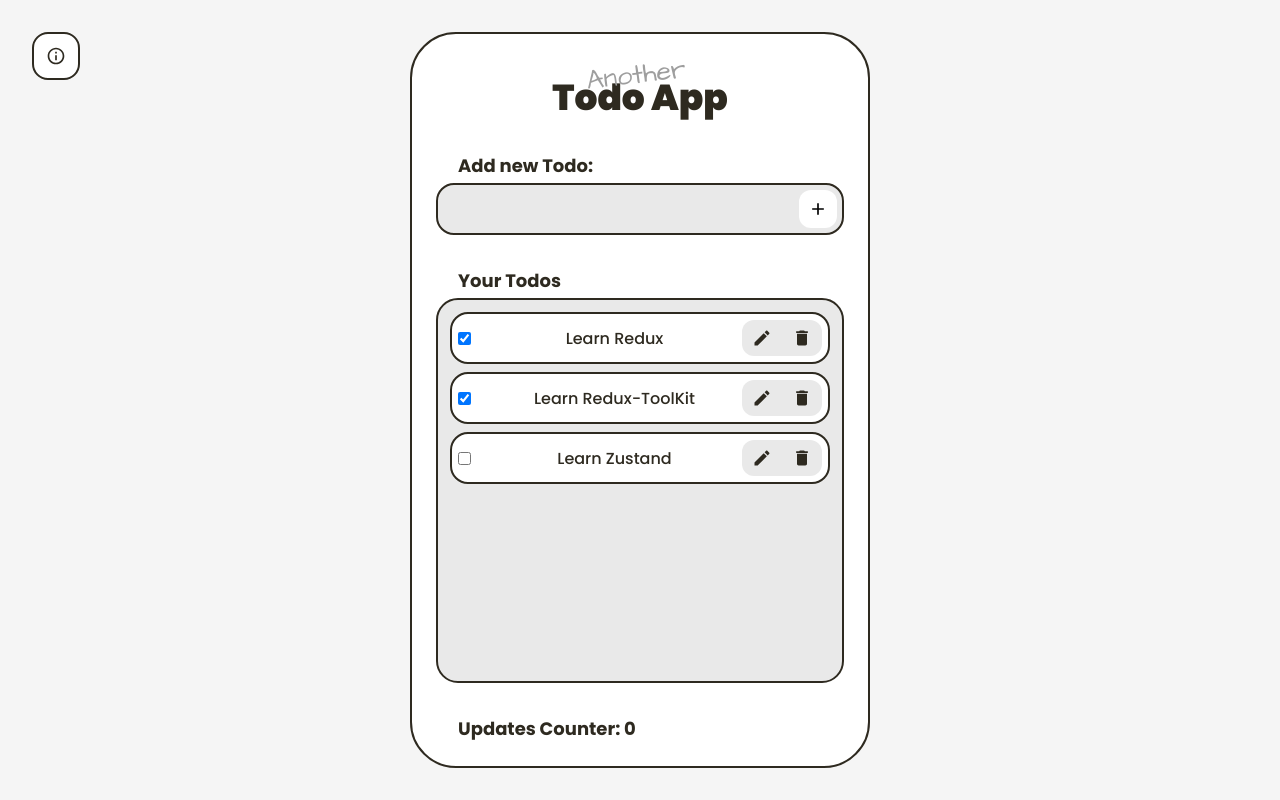
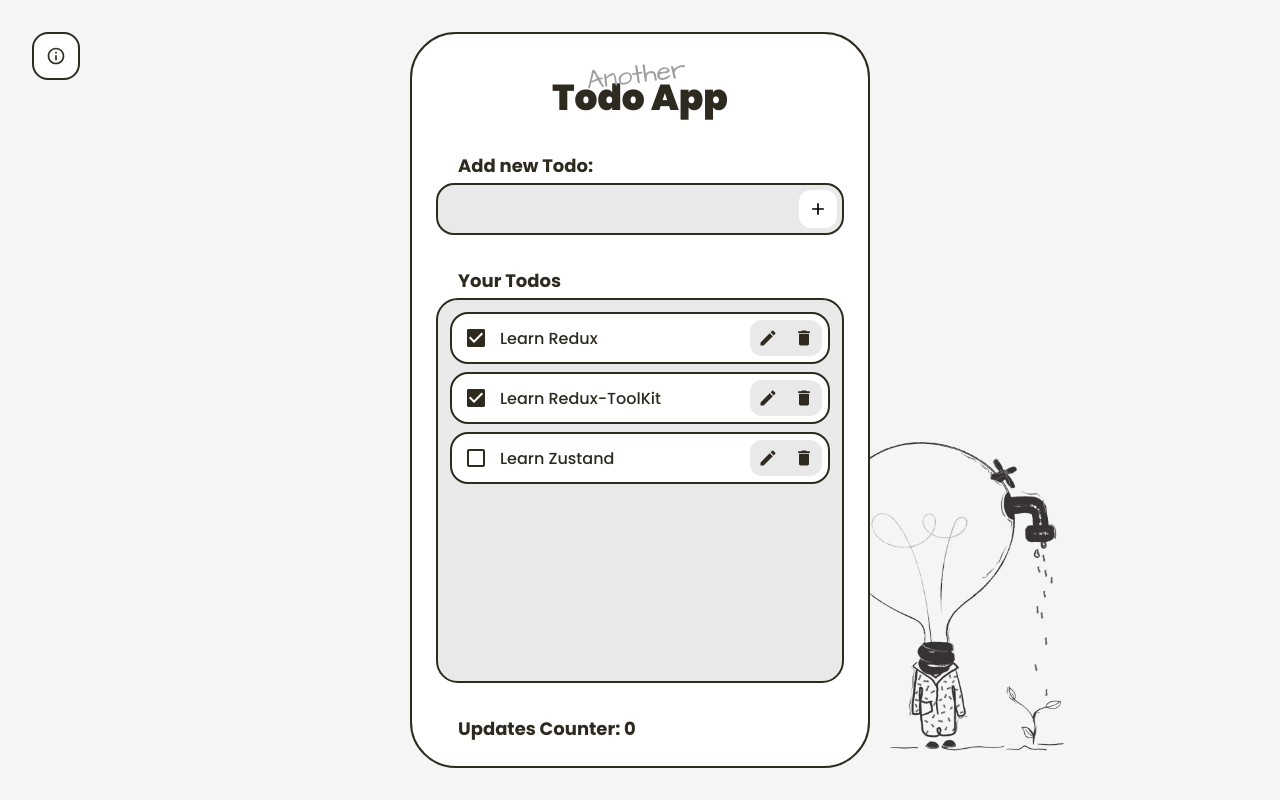
Before and after one commit to Leandrocoelho1/redux-vs-rtk-vs-easy-peasy, a React (Create React App) app: page / in a window 1280 px wide. Built offline with nearby package versions, Linux system fonts and the light colour scheme.

Commit message:
add checkbox styles and todo animation

```diff
--- a/src/App.tsx
+++ b/src/App.tsx
@@ -4,6 +4,7 @@
 import GlobalStyles from "./styles/global";
 import main from "./styles/theme";
 import Info from "./components/Info";
+import Background from "./components/Background";
 import Form from "./components/Form";
 import Todos from "./components/Todos";
 import Counter from "./components/Counter";
@@ -14,6 +15,7 @@
     <ThemeProvider theme={main}>
       <GlobalStyles />
       <Info />
+      <Background />
       <Container>
         <main>
           <Header>
--- /dev/null
+++ b/src/components/Background/index.tsx
@@ -0,0 +1,21 @@
+import React from "react";
+import styled from "styled-components";
+
+import bg from "../../assets/bg.png";
+
+const Container = styled.img`
+  position: absolute;
+  bottom: 4.6rem;
+  left: 50%;
+  z-index: -1;
+  transform: translateX(13rem);
+  height: 31.6rem;
+  width: 31.6rem;
+  opacity: 0.9;
+`;
+
+const Background: React.FC = () => {
+  return <Container src={bg} alt="Absurd image" />;
+};
+
+export default Background;
--- a/src/components/Checkbox/index.tsx
+++ b/src/components/Checkbox/index.tsx
@@ -1,10 +1,20 @@
 import React, { InputHTMLAttributes } from "react";
 import { MdCheckBoxOutlineBlank, MdCheckBox } from "react-icons/md";
 
+import { Container } from "./styles";
+
 type CheckboxProps = InputHTMLAttributes<HTMLInputElement>;
 
-const Checkbox: React.FC<CheckboxProps> = ({ ...rest }) => {
-  return <input type="checkbox" name="" id="" {...rest} />;
+const Checkbox: React.FC<CheckboxProps> = ({ id, ...rest }) => {
+  return (
+    <Container htmlFor={id}>
+      <input type="checkbox" name={id} id={id} {...rest} />
+      <div>
+        <MdCheckBox size={24} />
+      </div>
+      <MdCheckBoxOutlineBlank size={24} />
+    </Container>
+  );
 };
 
 export default Checkbox;
--- /dev/null
+++ b/src/components/Checkbox/styles.ts
@@ -0,0 +1,40 @@
+import styled from "styled-components";
+
+export const Container = styled.label`
+  cursor: pointer;
+  position: relative;
+  display: grid;
+  place-items: center;
+  width: 3.6rem;
+  height: 3.6rem;
+  border-radius: 1.2rem;
+  border: none;
+  outline: none;
+  background: transparent;
+  color: ${({ theme }) => theme.colors.dark};
+  transition: ${({ theme }) => theme.transitions.smooth};
+
+  &:hover {
+    background: ${({ theme }) => theme.colors.grayMedium};
+  }
+
+  input {
+    display: none;
+  }
+
+  div {
+    position: absolute;
+    top: 0;
+    left: 0;
+    display: grid;
+    place-items: center;
+    width: 3.6rem;
+    height: 3.6rem;
+    opacity: 0;
+    transition: all 150ms ease-out;
+  }
+
+  input:checked ~ div {
+    opacity: 1;
+  }
+`;
--- a/src/components/Todos/index.tsx
+++ b/src/components/Todos/index.tsx
@@ -1,4 +1,5 @@
 import React from "react";
+import { AnimatePresence } from "framer-motion";
 import { MdModeEdit, MdDelete } from "react-icons/md";
 // For Redux and RTK
 import { useSelector, useDispatch } from "react-redux";
@@ -26,8 +27,13 @@
   onToggleClick,
 }) => {
   return (
-    <TodoContainer>
+    <TodoContainer
+      initial={{ opacity: 0, scale: 0.8 }}
+      animate={{ opacity: 1, scale: 1 }}
+      exit={{ opacity: 0, scale: 0.8 }}
+    >
       <Checkbox
+        id={`checkbox-${todo.id}`}
         checked={todo.isComplete}
         onChange={() => onToggleClick(todo)}
       />
@@ -65,6 +71,7 @@
     <Container>
       <h2>Your Todos</h2>
       <div>
+        <AnimatePresence>
           {todos.map((todo) => (
             <Todo
               key={todo.id}
@@ -74,6 +81,7 @@
               onToggleClick={handleToggle}
             />
           ))}
+        </AnimatePresence>
       </div>
     </Container>
   );
--- a/src/components/Todos/styles.ts
+++ b/src/components/Todos/styles.ts
@@ -1,5 +1,6 @@
 import styled from "styled-components";
-import { transparentize } from "polished";
+import { motion } from "framer-motion";
+import { darken } from "polished";
 
 export const Container = styled.div`
   display: flex;
@@ -23,7 +24,7 @@
   }
 `;
 
-export const TodoContainer = styled.div`
+export const TodoContainer = styled(motion.div)`
   display: flex;
   align-items: center;
   justify-content: space-between;
@@ -33,36 +34,37 @@
   border-radius: 1.8rem;
   border: ${({ theme }) => `0.2rem solid ${theme.colors.dark}`};
   background: ${({ theme }) => theme.colors.white};
-
+  transition: ${({ theme }) => theme.transitions.smooth};
   p {
-    margin-left: 1.6rem;
+    margin-left: 0.6rem;
     font-weight: 500;
     font-size: 1.6rem;
+    margin-right: auto;
   }
 
   & > div {
     display: flex;
     align-items: center;
     justify-content: space-between;
-    height: 3.6rem;
-    width: 8rem;
-    border-radius: 1.2rem;
-    background: ${({ theme }) => theme.colors.grayMedium};
 
     button {
       display: grid;
       place-items: center;
-      flex: 1;
-      height: 100%;
+      width: 3.6rem;
+      height: 3.6rem;
+      border-radius: 1.2rem 0 0 1.2rem;
       border: none;
       outline: none;
-      background: transparent;
+      background: ${({ theme }) => theme.colors.grayMedium};
       color: ${({ theme }) => theme.colors.dark};
       transition: ${({ theme }) => theme.transitions.smooth};
 
       &:hover {
-        color: ${({ theme }) => transparentize(0.3, theme.colors.dark)};
+        background: ${({ theme }) => darken(0.1, theme.colors.grayMedium)};
       }
+    }
+    button + button {
+      border-radius: 0 1.2rem 1.2rem 0;
     }
   }
 
--- a/src/styles/global.ts
+++ b/src/styles/global.ts
@@ -2,9 +2,9 @@
 
 export default createGlobalStyle`
  *, *::before, *::after {
+    box-sizing: border-box;
     margin: 0;
     padding: 0;
-    box-sizing: border-box;
     outline: 0;
   }
 
@@ -13,15 +13,17 @@
   }
 
   body, input, button {
-    -webkit-font-smothing: antialiased;
     font-family: 'Poppins', sans-serif;
     font-size: 1.6rem;
+    -webkit-font-smothing: antialiased;
   }
 
   body {
+    overflow-x: hidden;
+    width: 100%;
+    min-height: 100vh;
+    color: ${({ theme }) => theme.colors.dark};
     background: ${({ theme }) => theme.colors.grayLight};
-    color: ${({ theme }) => theme.colors.dark};
-    min-height: 100vh;
   }
 
   button {
```
Also changed, not shown: src/assets/bg.png (added). Lines whose indentation alone changed are shown as unchanged.
